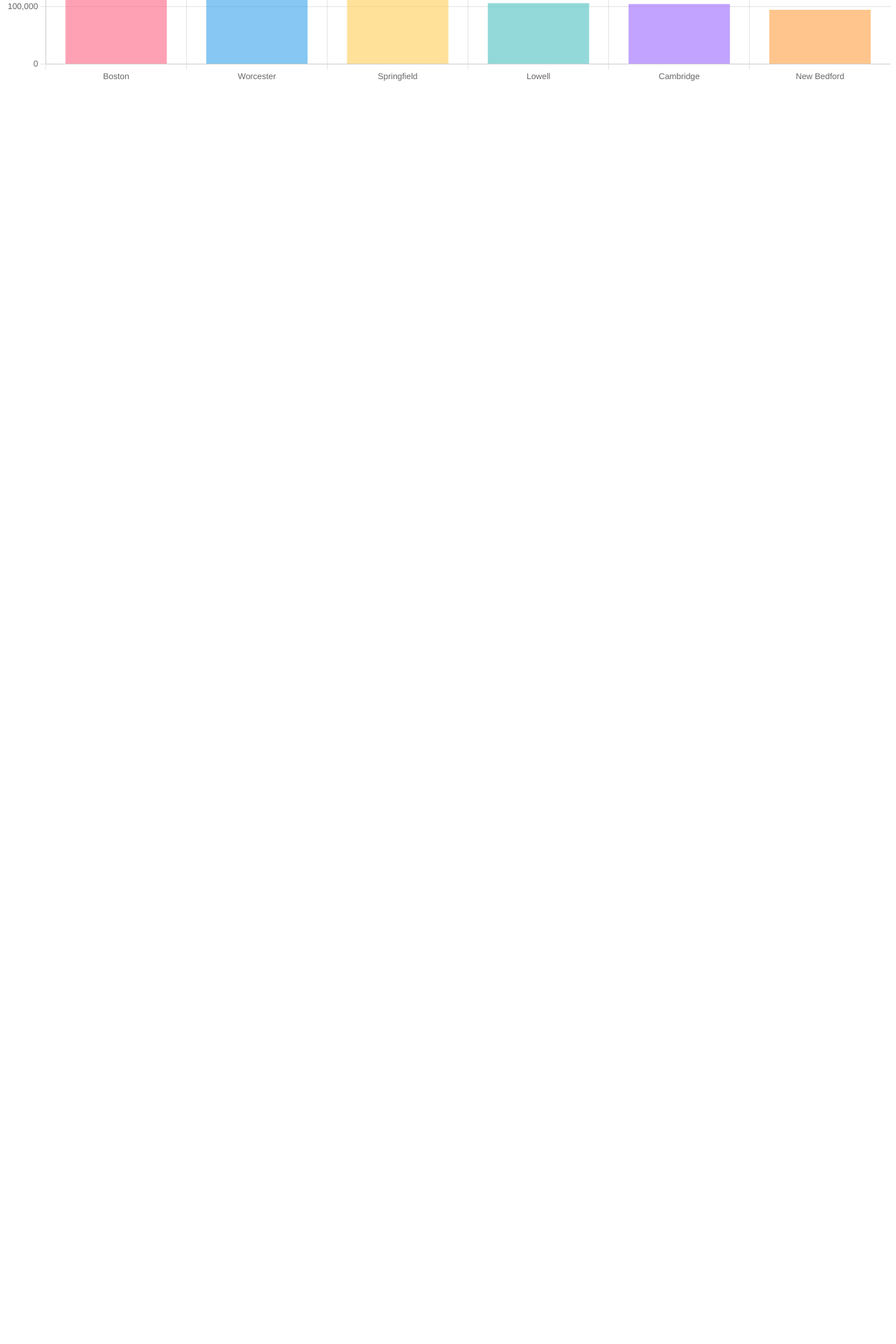
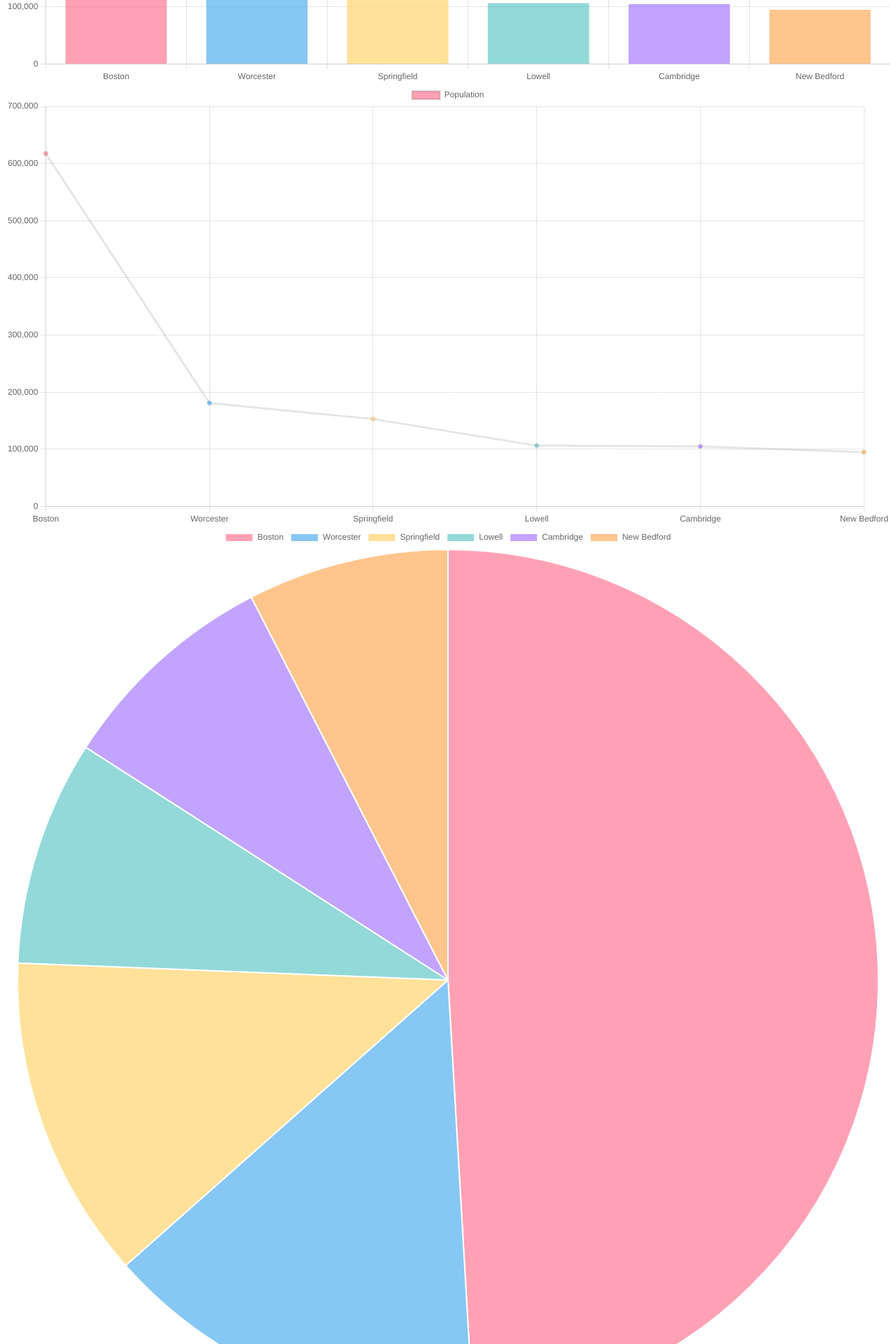
Before and after one commit to Salonishah06/dashboard, a React (Create React App) app: page / in a window 1280 px wide. Shown: the part 520-2440 px from the top of the page at 70% size. Before the commit the page ends 800 px from the top, so only its background shows below. Built offline with nearby package versions, Linux system fonts and the light colour scheme.

Commit message:
pie and Line chart

```diff
--- a/src/components/BarChart.js
+++ b/src/components/BarChart.js
@@ -35,6 +35,34 @@ class BarChart extends Component {
             },
           }}
         />
+        <Line
+          data={this.state.chartData}
+          options={{
+            title: {
+              display: this.props.displayTitle,
+              text: "Largest cities in The country",
+              fontSize: 25,
+            },
+            legend: {
+              display: this.props.displayLegend,
+              position: this.props.LegendPosition,
+            },
+          }}
+        />
+        <Pie
+          data={this.state.chartData}
+          options={{
+            title: {
+              display: this.props.displayTitle,
+              text: "Largest cities in The country",
+              fontSize: 25,
+            },
+            legend: {
+              display: this.props.displayLegend,
+              position: this.props.LegendPosition,
+            },
+          }}
+        />
       </div>
     );
   }
```
